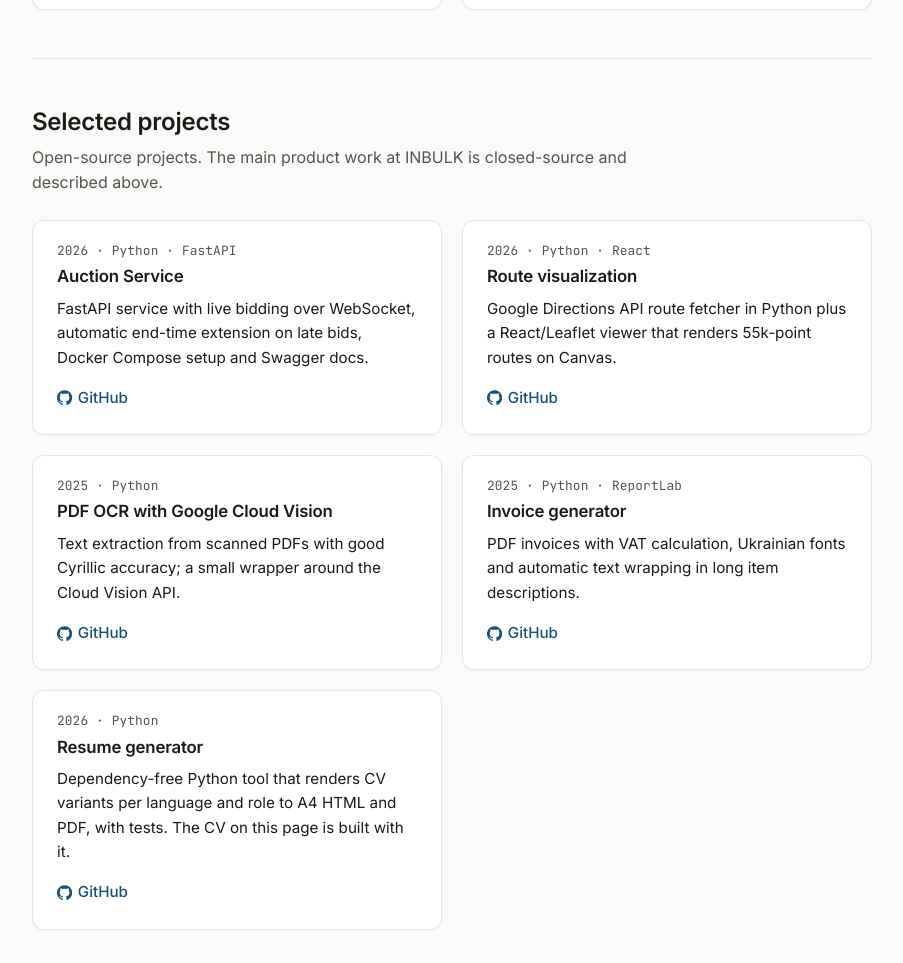
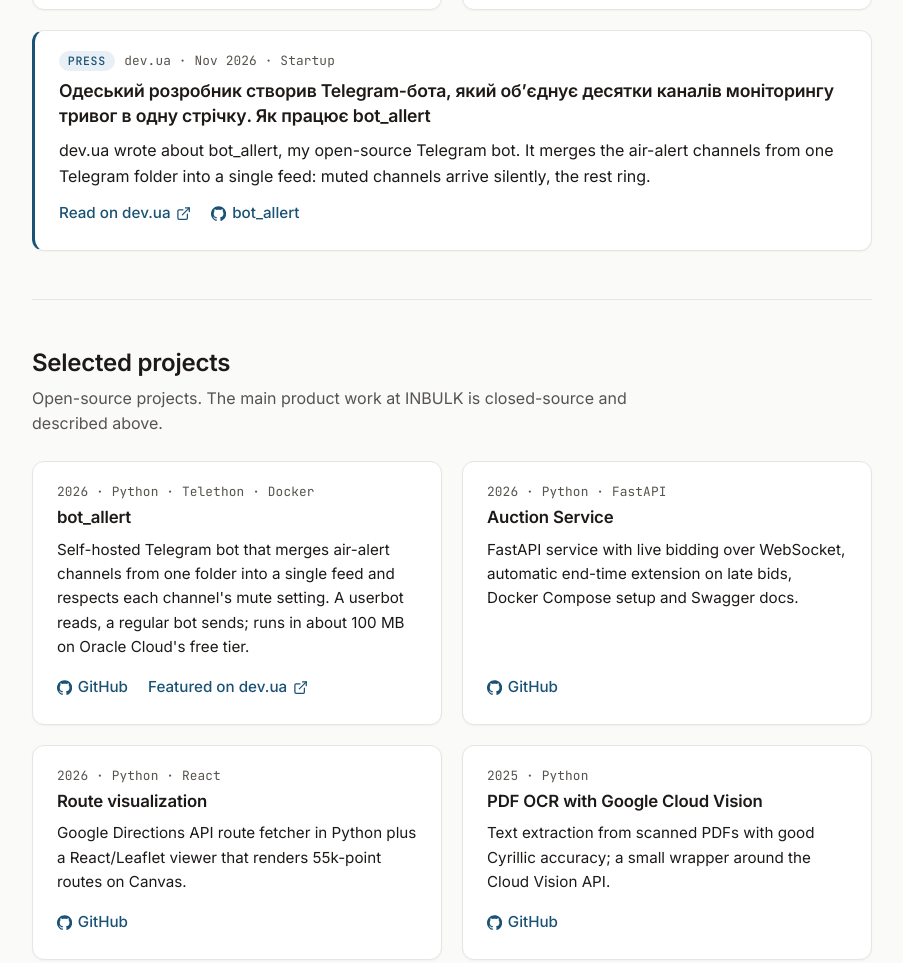
Before and after one commit to VladSkopenko/VladSkopenko.github.io, a plain HTML site: page index.html in a window 1280 px wide. Shown: the part 3320-4283 px from the top of the page, without its empty margins (188-1091 px from the left). Drawn offline with Linux system fonts and the light colour scheme.

Commit message:
Add dev.ua article about bot_allert
- Press card in Talks & media linking to the dev.ua article
- bot_allert project card with GitHub and dev.ua links
- NewsArticle in JSON-LD (subjectOf), Ukrainian translations
- Footer date to November 2026, cache-busting versions bumped

Co-Authored-By: Claude Opus 5.5 <noreply@anthropic.com>

```diff
--- a/app.js
+++ b/app.js
@@ -63,8 +63,16 @@
         'talks.3.meta': 'GoIT · 2024 · інтерв’ю',
         'talks.3.desc': 'Як я перейшов із барної стійки в бекенд-розробку.',
 
+        'press.tag': 'Преса',
+        'press.1.meta': 'dev.ua · лист. 2026 · Стартап',
+        'press.1.desc': 'dev.ua написав про bot_allert, мій open-source Telegram-бот. Він об’єднує канали тривог з однієї папки Telegram в одну стрічку: заглушені канали приходять беззвучно, решта — зі звуком.',
+        'press.read': 'Читати на dev.ua',
+
         'projects.heading': 'Вибрані проєкти',
         'projects.sub': 'Open-source проєкти. Основна продуктова робота в INBULK закрита і описана вище.',
+        'projects.1.meta': '2026 · Python · Telethon · Docker',
+        'projects.1.desc': 'Self-hosted Telegram-бот, що зводить канали тривог з однієї папки в одну стрічку і враховує, які канали заглушені. Userbot читає, звичайний бот надсилає; працює в ~100 МБ на безкоштовній VM Oracle Cloud.',
+        'projects.1.press': 'Про нього написав dev.ua',
         'projects.2.meta': '2026 · Python · FastAPI',
         'projects.2.title': 'Auction Service',
         'projects.2.desc': 'Сервіс на FastAPI з живими ставками через WebSocket, автоматичним продовженням часу при пізніх ставках, Docker Compose і Swagger.',
@@ -113,7 +121,7 @@
         'contact.heading': 'Контакти',
         'contact.text': 'Найзручніше писати на пошту або в Telegram.',
 
-        'footer.left': 'Владислав Скопенко · Одеса · Оновлено в жовтні 2026',
+        'footer.left': 'Владислав Скопенко · Одеса · Оновлено в листопаді 2026',
         'footer.source': 'Код сайту'
     };
 
--- a/index.html
+++ b/index.html
@@ -37,7 +37,7 @@
     <link rel="preconnect" href="https://fonts.googleapis.com">
     <link rel="preconnect" href="https://fonts.gstatic.com" crossorigin>
     <link href="https://fonts.googleapis.com/css2?family=Inter:wght@400;500;600;700&amp;family=JetBrains+Mono:wght@400;500&amp;display=swap" rel="stylesheet">
-    <link rel="stylesheet" href="styles.css?v=20261027">
+    <link rel="stylesheet" href="styles.css?v=20261105">
 
     <script type="application/ld+json">
     {
@@ -52,7 +52,15 @@
       "sameAs": [
         "https://www.linkedin.com/in/vladyslav-skopenko/",
         "https://github.com/VladSkopenko"
-      ]
+      ],
+      "subjectOf": {
+        "@type": "NewsArticle",
+        "headline": "Одеський розробник створив Telegram-бота, який об’єднує десятки каналів моніторингу тривог в одну стрічку. Як працює bot_allert",
+        "url": "https://dev.ua/news/telegram-bot-dlia-tryvoh-1793873444",
+        "datePublished": "2026-11-05",
+        "inLanguage": "uk",
+        "publisher": { "@type": "Organization", "name": "dev.ua", "url": "https://dev.ua/" }
+      }
     }
     </script>
 </head>
@@ -233,6 +241,16 @@
                 </div>
             </article>
         </div>
+
+        <article class="press">
+            <p class="talk-meta mono"><span class="press-tag" data-i18n="press.tag">Press</span><span data-i18n="press.1.meta">dev.ua · Nov 2026 · Startup</span></p>
+            <h3 lang="uk"><a href="https://dev.ua/news/telegram-bot-dlia-tryvoh-1793873444" target="_blank" rel="noopener">Одеський розробник створив Telegram-бота, який об’єднує десятки каналів моніторингу тривог в одну стрічку. Як працює bot_allert</a></h3>
+            <p data-i18n="press.1.desc">dev.ua wrote about bot_allert, my open-source Telegram bot. It merges the air-alert channels from one Telegram folder into a single feed: muted channels arrive silently, the rest ring.</p>
+            <p class="project-links">
+                <a class="text-link" href="https://dev.ua/news/telegram-bot-dlia-tryvoh-1793873444" target="_blank" rel="noopener"><span data-i18n="press.read">Read on dev.ua</span><svg class="ico" aria-hidden="true"><use href="#i-external"/></svg></a>
+                <a class="text-link" href="https://github.com/VladSkopenko/bot_allert" target="_blank" rel="noopener"><svg class="ico" aria-hidden="true"><use href="#i-github"/></svg><span>bot_allert</span></a>
+            </p>
+        </article>
     </section>
 
     <section id="projects" class="section">
@@ -240,6 +258,16 @@
         <p class="section-sub" data-i18n="projects.sub">Open-source projects. The main product work at INBULK is closed-source and described above.</p>
 
         <div class="project-grid">
+            <article class="project">
+                <p class="project-meta mono" data-i18n="projects.1.meta">2026 · Python · Telethon · Docker</p>
+                <h3>bot_allert</h3>
+                <p data-i18n="projects.1.desc">Self-hosted Telegram bot that merges air-alert channels from one folder into a single feed and respects each channel's mute setting. A userbot reads, a regular bot sends; runs in about 100 MB on Oracle Cloud's free tier.</p>
+                <p class="project-links">
+                    <a class="text-link" href="https://github.com/VladSkopenko/bot_allert" target="_blank" rel="noopener"><svg class="ico" aria-hidden="true"><use href="#i-github"/></svg><span>GitHub</span></a>
+                    <a class="text-link" href="https://dev.ua/news/telegram-bot-dlia-tryvoh-1793873444" target="_blank" rel="noopener"><span data-i18n="projects.1.press">Featured on dev.ua</span><svg class="ico" aria-hidden="true"><use href="#i-external"/></svg></a>
+                </p>
+            </article>
+
             <article class="project">
                 <p class="project-meta mono" data-i18n="projects.2.meta">2026 · Python · FastAPI</p>
                 <h3 data-i18n="projects.2.title">Auction Service</h3>
@@ -375,10 +403,10 @@
 </main>
 
 <footer class="footer">
-    <span data-i18n="footer.left">Vladyslav Skopenko · Odesa, Ukraine · Updated October 2026</span>
+    <span data-i18n="footer.left">Vladyslav Skopenko · Odesa, Ukraine · Updated November 2026</span>
     <a class="text-link" href="https://github.com/VladSkopenko/VladSkopenko.github.io" target="_blank" rel="noopener"><svg class="ico" aria-hidden="true"><use href="#i-github"/></svg><span data-i18n="footer.source">Site source</span></a>
 </footer>
 
-<script src="app.js?v=20261027b"></script>
+<script src="app.js?v=20261105"></script>
 </body>
 </html>
--- a/styles.css
+++ b/styles.css
@@ -582,6 +582,48 @@ main {
     padding: 1rem 1.25rem 1.25rem;
 }
 
+.press {
+    margin-top: 1.25rem;
+    border: 1px solid var(--line);
+    border-left: 3px solid var(--accent);
+    border-radius: 12px;
+    background: var(--surface);
+    box-shadow: var(--shadow);
+    padding: 1.25rem 1.5rem 1.5rem;
+}
+
+.press-tag {
+    display: inline-block;
+    margin-right: 0.6rem;
+    padding: 0.05rem 0.55rem;
+    border-radius: 999px;
+    background: var(--accent-soft);
+    color: var(--accent);
+    font-size: 0.72rem;
+    font-weight: 500;
+    letter-spacing: 0.06em;
+    text-transform: uppercase;
+}
+
+.press h3 {
+    font-size: 1.1rem;
+    font-weight: 600;
+    line-height: 1.4;
+    margin: 0.5rem 0 0.6rem;
+}
+
+.press h3 a {
+    color: var(--text);
+}
+
+.press h3 a:hover {
+    color: var(--accent);
+}
+
+.press .project-links {
+    margin-top: 0.75rem;
+}
+
 .yt {
     position: relative;
     aspect-ratio: 16 / 9;
@@ -867,6 +909,7 @@ main {
     .job,
     .talk-body,
     .project,
+    .press,
     .rec {
         padding: 1.1rem 1.1rem 1.25rem;
     }
```
